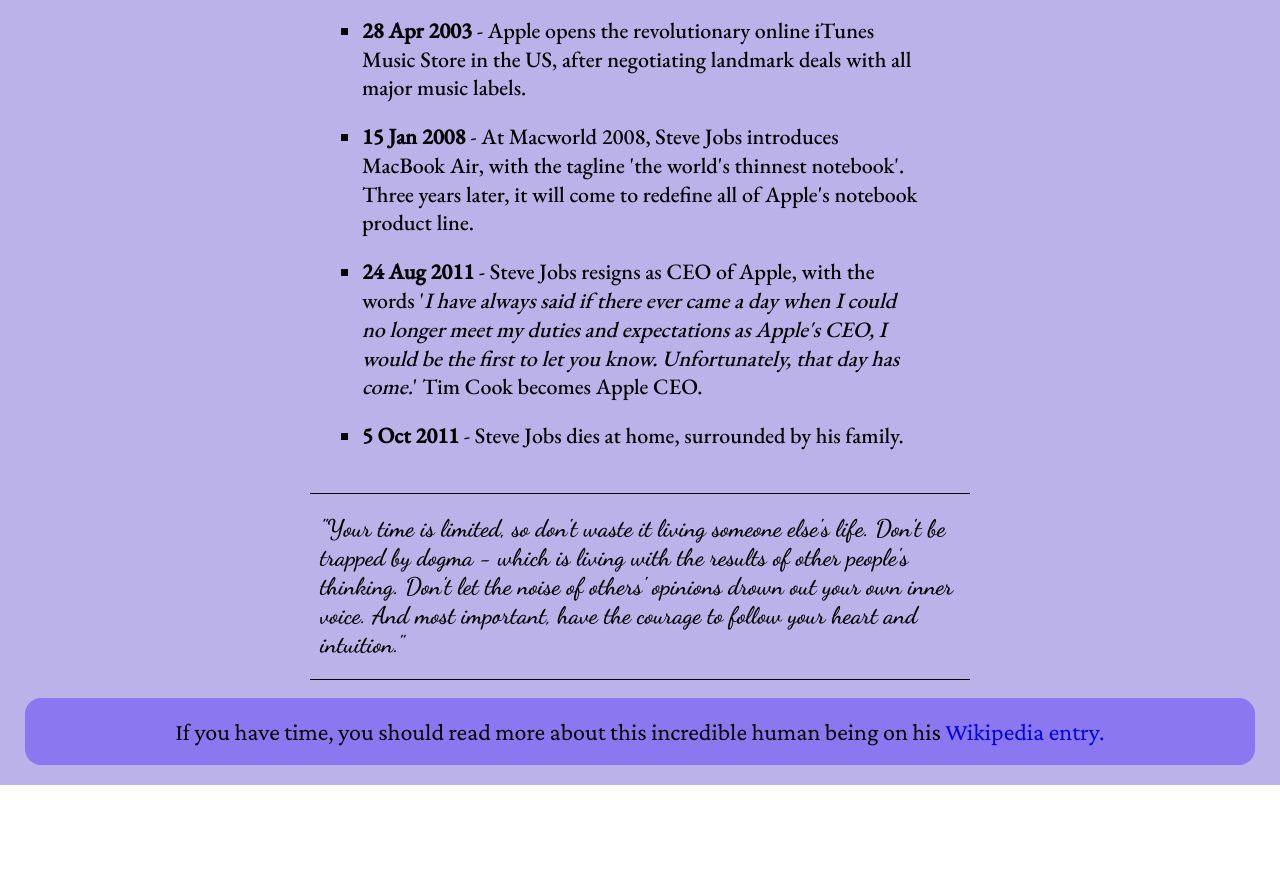
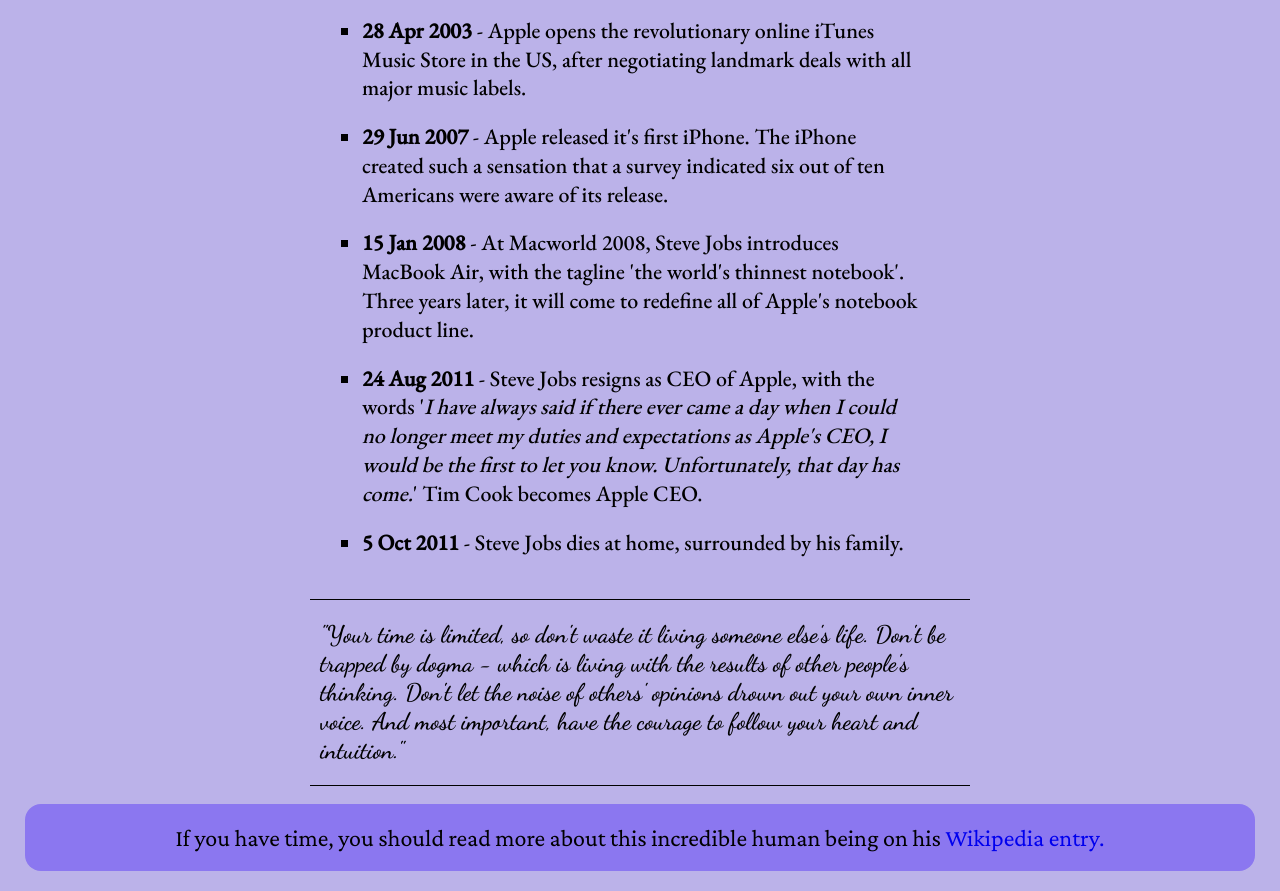
Before and after one commit to subhajitroycode/tribute-page, a plain HTML site: page index.html in a window 1280 px wide. Shown: the part 1906-2797 px from the top of the page. Before the commit the page ends 2691 px from the top, so only its background shows below. Drawn offline with nearby package versions, Linux system fonts and the light colour scheme; a web font is replaced by a local one.

Commit message:
new info added

```diff
--- a/index.html
+++ b/index.html
@@ -103,6 +103,12 @@
           </li>
 
           <li>
+            <b>29 Jun 2007</b> - Apple released it's first iPhone. The iPhone
+            created such a sensation that a survey indicated six out of ten
+            Americans were aware of its release.
+          </li>
+
+          <li>
             <b>15 Jan 2008</b> - At Macworld 2008, Steve Jobs introduces MacBook
             Air, with the tagline 'the world's thinnest notebook'. Three years
             later, it will come to redefine all of Apple's notebook product
```
